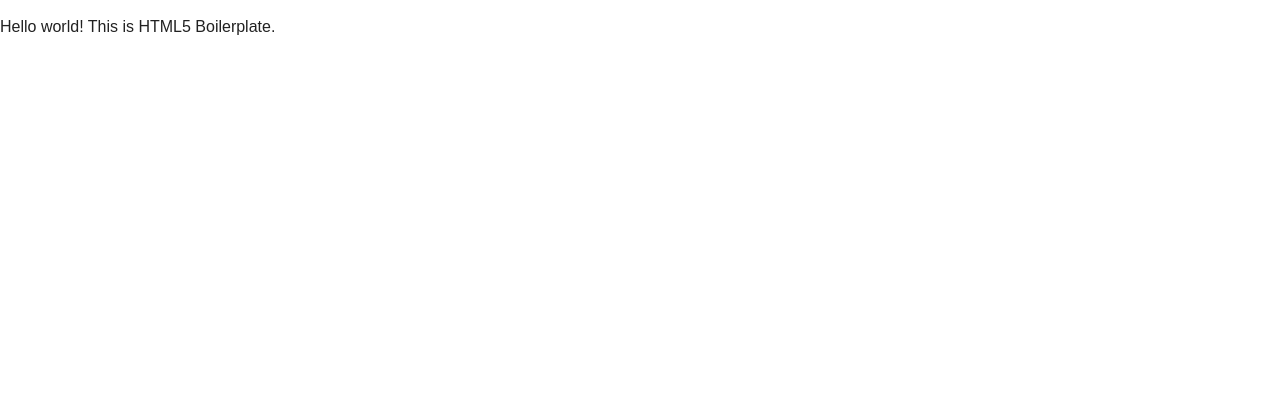
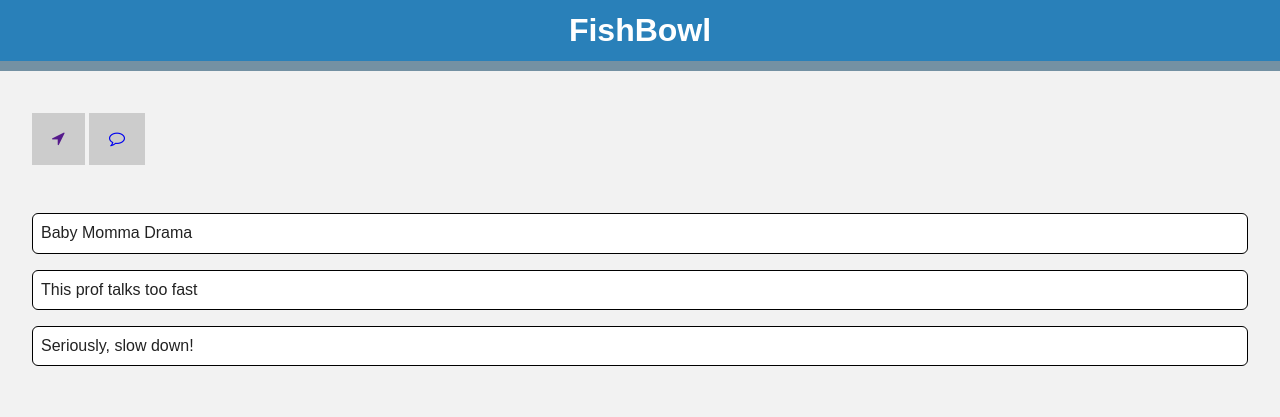
Before and after one commit to horganke/tc349, a plain HTML site: page week2/Fishbowl/index.html in a window 1280 px wide. Drawn offline with nearby package versions, Linux system fonts and the light colour scheme.

Commit message:
Lab FishBowl work

```diff
--- a/week2/Fishbowl/css/main.css
+++ b/week2/Fishbowl/css/main.css
@@ -96,10 +96,53 @@ textarea {
 /* ==========================================================================
    Author's custom styles
    ========================================================================== */
+body{
+	background-color: #f2f2f2;
+}
 
+h1, p, ul {
+	margin:0;
+	padding: 0;
+}
 
+ul {
+	list-style-type: none;
+}
+header {
+	background-color: #2980b9;
+	padding: .5em 0;
+	text-align:center;
+	color: #fff;
+	border-bottom: solid 10px #7491A3;
 
+}
 
+header h1 {
+	margin: 0;
+}
+
+#main-feed {
+	padding: 2em;
+}
+
+.toggle-button{
+	display: inline-block;
+	padding:15px 20px;
+	margin-top:10px;
+	background: #ccc;
+}
+
+#feed  li {
+	padding: .5em;
+	border: 1px solid #000;
+	border-radius: 6px;
+	margin-bottom: 1em;
+	background-color: #fff;
+}
+
+#feed  li:first-child{
+	margin-top: 3em;
+}
 
 
 
--- a/week2/Fishbowl/index.html
+++ b/week2/Fishbowl/index.html
@@ -15,28 +15,35 @@
         <link rel="stylesheet" href="css/normalize.css">
         <link rel="stylesheet" href="css/main.css">
         <script src="js/vendor/modernizr-2.6.2.min.js"></script>
+		<link href="https://maxcdn.bootstrapcdn.com/font-awesome/4.2.0/css/font-awesome.min.css" rel="stylesheet">
     </head>
     <body>
-        <!--[if lt IE 7]>
-            <p class="browsehappy">You are using an <strong>outdated</strong> browser. Please <a href="http://browsehappy.com/">upgrade your browser</a> to improve your experience.</p>
-        <![endif]-->
 
-        <!-- Add your site or application content here -->
-        <p>Hello world! This is HTML5 Boilerplate.</p>
+		<header>
+			<h1>FishBowl</h1>
+		</header>
 
-        <script src="//ajax.googleapis.com/ajax/libs/jquery/1.10.2/jquery.min.js"></script>
+		<section id= "main-feed">
+			<div id ="feed-controls">
+				<a title="Toggle proximity" class="toggle-button selected" id= "proximity" href=""> <i class="fa fa-location-arrow"></i></a>
+				<a title= "Toggle public" class="toggle-button" id= "public" href="#"><i class="fa fa-comment-o"></i></a>
+			</div>
+
+			<form>
+				<div id = "feed">
+					<ul>
+						<li>Baby Momma Drama</li>
+						<li>This prof talks too fast</li>
+						<li>Seriously, slow down!</li>
+					</ul>
+				</div>
+			</form>
+		</section>
+
+        <script src="https://ajax.googleapis.com/ajax/libs/jquery/1.10.2/jquery.min.js"></script>
+        <script src="https://ajax.googleapis.com/ajax/libs/jquery/1.10.2/jquery.min.js"></script>
         <script>window.jQuery || document.write('<script src="js/vendor/jquery-1.10.2.min.js"><\/script>')</script>
         <script src="js/plugins.js"></script>
         <script src="js/main.js"></script>
-
-        <!-- Google Analytics: change UA-XXXXX-X to be your site's ID. -->
-        <script>
-            (function(b,o,i,l,e,r){b.GoogleAnalyticsObject=l;b[l]||(b[l]=
-            function(){(b[l].q=b[l].q||[]).push(arguments)});b[l].l=+new Date;
-            e=o.createElement(i);r=o.getElementsByTagName(i)[0];
-            e.src='//www.google-analytics.com/analytics.js';
-            r.parentNode.insertBefore(e,r)}(window,document,'script','ga'));
-            ga('create','UA-XXXXX-X');ga('send','pageview');
-        </script>
     </body>
 </html>
```
